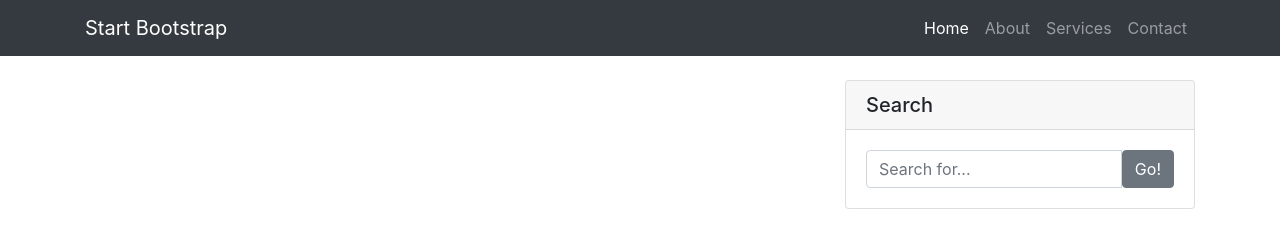
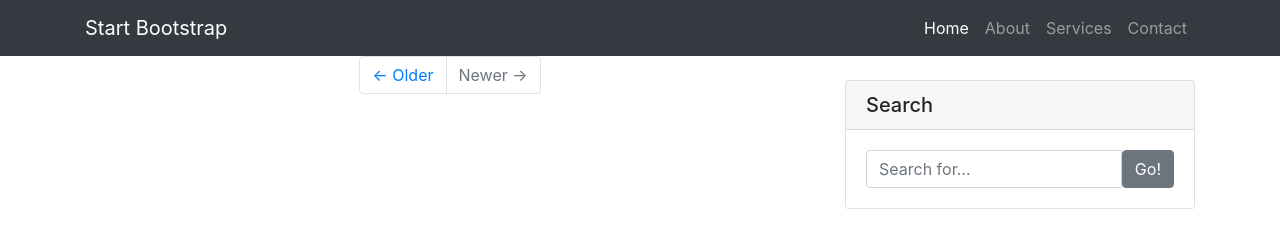
Before and after one commit to smboyer/smboyer.github.io, a Jekyll site: the page built from blog.html, in a window 1280 px wide. Shown: the top 231 px of the page. Built offline with Jekyll 4.4.1, drawn with Linux system fonts in a browser that asks for light colours.

Commit message:
Update blog.html

```diff
--- a/_layouts/blog.html
+++ b/_layouts/blog.html
@@ -1,12 +1,27 @@
 ---
 layout: default
 ---
-
 {{ content }}
-<ul class="myposts">
 {% for post in site.posts %}
-    <li><a href="{{ post.url }}">{{ post.title}}</a>
-    <span class="postDate">{{ post.date | date: "%b %-d, %Y" }}</span>
-    </li>
+          <!-- Blog Post -->
+          <div class="card mb-4">
+            <img class="card-img-top" src="http://placehold.it/750x300" alt="Card image cap">
+            <div class="card-body">
+              <h2 class="card-title">{{ post.title }}</h2>
+              <p class="card-text">Lorem ipsum dolor sit amet, consectetur adipisicing elit. Reiciendis aliquid atque, nulla? Quos cum ex quis soluta, a laboriosam. Dicta expedita corporis animi vero voluptate voluptatibus possimus, veniam magni quis!</p>
+              <a href="{{ post.url }}" class="btn btn-primary">Read More &rarr;</a>
+            </div>
+            <div class="card-footer text-muted">
+              Posted on {{ post.date | date: "%b %-d, %Y" }}
+            </div>
+          </div>
 {% endfor %}
-</ul>
+          <!-- Pagination -->
+          <ul class="pagination justify-content-center mb-4">
+            <li class="page-item">
+              <a class="page-link" href="#">&larr; Older</a>
+            </li>
+            <li class="page-item disabled">
+              <a class="page-link" href="#">Newer &rarr;</a>
+            </li>
+          </ul>
```
